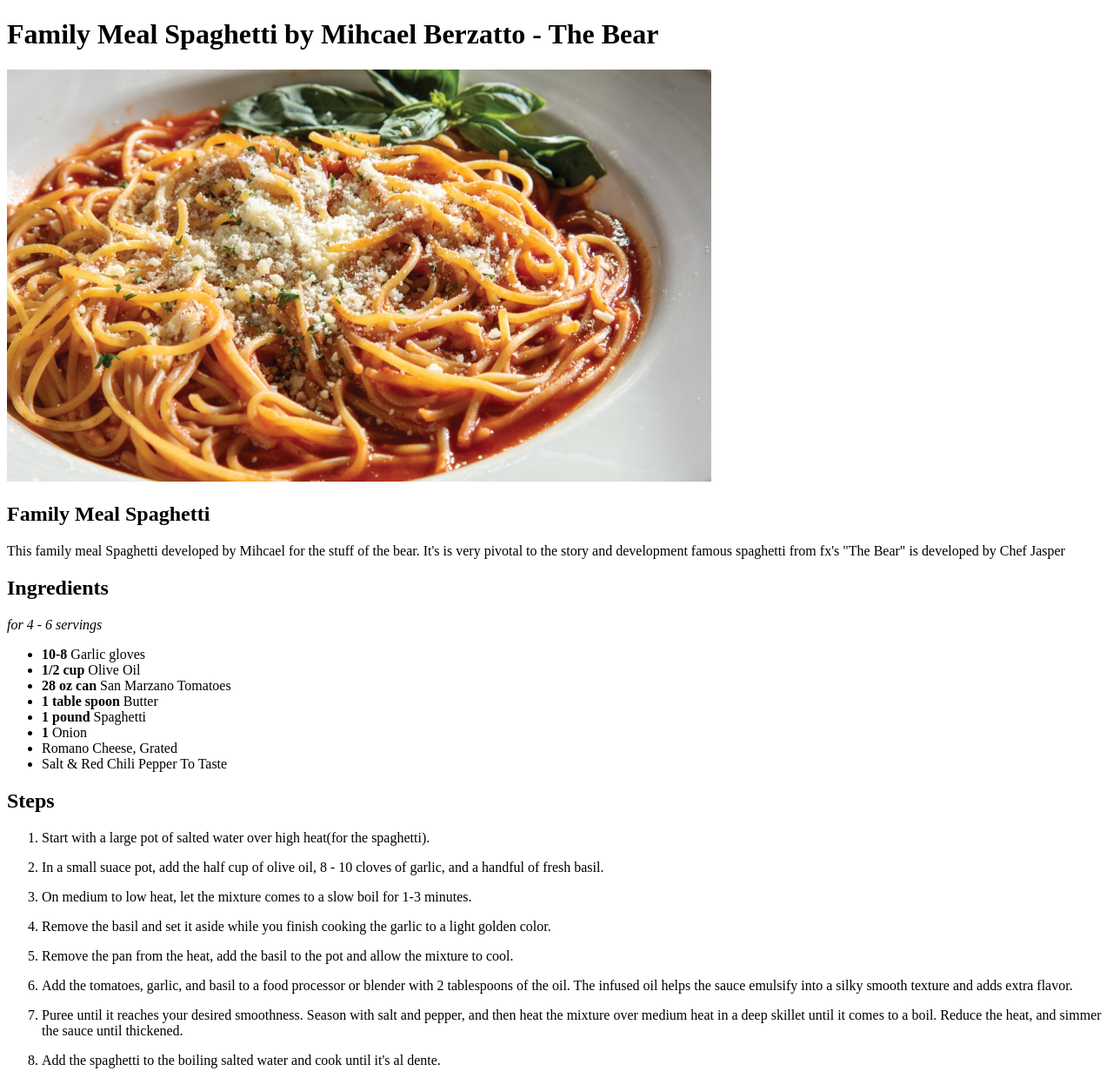
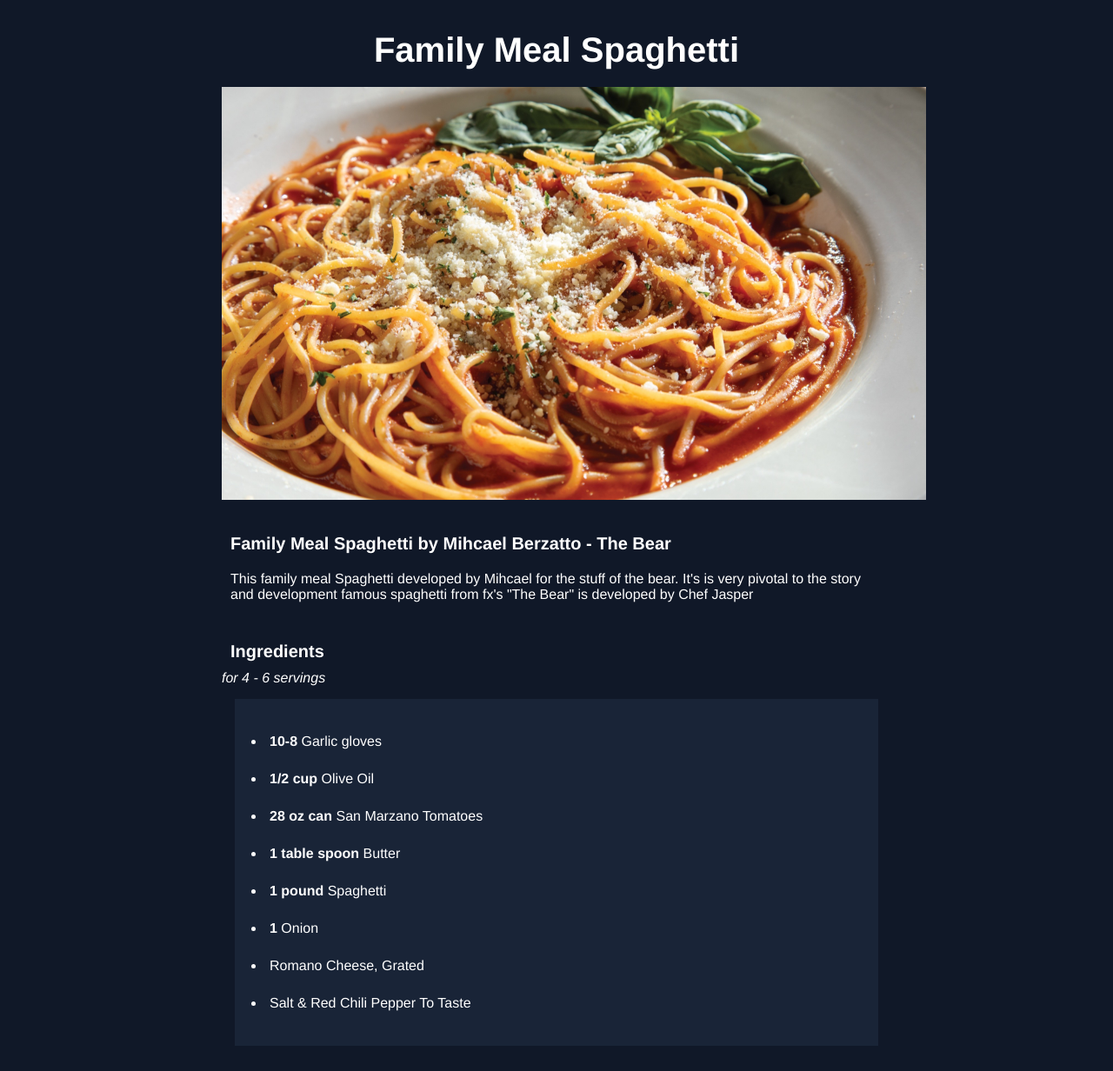
Before and after one commit to vince2td/odin-recipes, a plain HTML site: page recipes/familymeal/family_meal.html in a window 1280 px wide. Shown: the top 1232 px of the page at 87% size. Drawn offline with Linux system fonts and the light colour scheme.

Commit message:
Update css for family_meal.html

```diff
--- a/recipes/familymeal/family_meal.html
+++ b/recipes/familymeal/family_meal.html
@@ -10,16 +10,23 @@
 
 <body>
 
-    <h1>Family Meal Spaghetti by Mihcael Berzatto - The Bear</h1>
+    <div class="content">
+        <h1 class="title">Family Meal Spaghetti</h1>
 
         <img src="./../../images/HHJasper_FamilySpaghettiTheBear.jpeg" alt="The Family meal - The bear" width="810">
+    </div>
 
-    <h2>Family Meal Spaghetti</h2>
+    <div class="content">
+        <h2 class="sub_title">Family Meal Spaghetti by Mihcael Berzatto - The Bear</h2>
         <p>This family meal Spaghetti developed by Mihcael for the stuff of the bear. It's
             is very pivotal to the story and development famous spaghetti from fx's "The Bear" is
-        developed by Chef Jasper</p>
+            developed by Chef Jasper
+        </p>
 
-    <h2>Ingredients </h2><em>for 4 - 6 servings</em>
+    </div>
+
+    <div class="content">
+        <h2 class="sub_title">Ingredients </h2><em>for 4 - 6 servings</em>
         <ul>
             <li><b>10-8</b> Garlic gloves</li>
             <li><b>1/2 cup</b> Olive Oil</li>
@@ -30,32 +37,75 @@
             <li>Romano Cheese, Grated</li>
             <li>Salt & Red Chili Pepper To Taste</li>
         </ul>
+    </div>
 
+    <div class="content">
 
-    <h2>Steps</h2>
+        <h2 class="sub_title">Steps</h2>
 
         <ol>
-        <li><p>Start with a large pot of salted water over high heat(for the spaghetti).</p></li>
-        <li><p>In a small suace pot, add the half cup of olive oil, 8 - 10 cloves of garlic, and a handful of fresh basil.</p></li>
-        <li><p>On medium to low heat, let the mixture comes to a slow boil for 1-3 minutes.</p></li>
-        <li><p>Remove the basil and set it aside while you finish cooking the garlic to a light golden color.</p></li>
-        <li><p>Remove the pan from the heat, add the basil to the pot and allow the mixture to cool.</p></li>
-        <li><p>Add the tomatoes, garlic, and basil to a food processor or blender with 2 tablespoons of the oil. The infused oil helps the sauce emulsify into a silky smooth texture and adds extra flavor.</p></li>
-        <li><p>Puree until it reaches your desired smoothness. Season with salt and pepper, and then heat the mixture over medium heat in a deep skillet until it comes to a boil. Reduce the heat, and simmer the sauce until thickened.</p></li>
-        <li><p>Add the spaghetti to the boiling salted water and cook until it's al dente.</p></li>
-        <li><p>Add the chopped herbs to the sauce, and taste for seasoning. Add more salt as needed. Just be careful here because you may be using the salty pasta water to loosen the sauce, and you don’t want to overseason.</p></li>
-        <li><p>Add the pasta to the thickened sauce and toss to coat.</p></li>
-        <li><p>Cook until the pasta is al dente, adding pasta water to help loosen the sauce as it cooks with the pasta.</p></li>
-        <li><p>Add some fresh chopped basil or parsley, taste for seasoning, and add more salt as needed before serving.</p></li>
+            <li>
+                <p>Start with a large pot of salted water over high heat(for the spaghetti).</p>
+            </li>
+            <li>
+                <p>In a small suace pot, add the half cup of olive oil, 8 - 10 cloves of garlic, and a handful of fresh
+                    basil.</p>
+            </li>
+            <li>
+                <p>On medium to low heat, let the mixture comes to a slow boil for 1-3 minutes.</p>
+            </li>
+            <li>
+                <p>Remove the basil and set it aside while you finish cooking the garlic to a light golden color.</p>
+            </li>
+            <li>
+                <p>Remove the pan from the heat, add the basil to the pot and allow the mixture to cool.</p>
+            </li>
+            <li>
+                <p>Add the tomatoes, garlic, and basil to a food processor or blender with 2 tablespoons of the oil. The
+                    infused oil helps the sauce emulsify into a silky smooth texture and adds extra flavor.</p>
+            </li>
+            <li>
+                <p>Puree until it reaches your desired smoothness. Season with salt and pepper, and then heat the
+                    mixture
+                    over medium heat in a deep skillet until it comes to a boil. Reduce the heat, and simmer the sauce
+                    until
+                    thickened.</p>
+            </li>
+            <li>
+                <p>Add the spaghetti to the boiling salted water and cook until it's al dente.</p>
+            </li>
+            <li>
+                <p>Add the chopped herbs to the sauce, and taste for seasoning. Add more salt as needed. Just be careful
+                    here because you may be using the salty pasta water to loosen the sauce, and you don’t want to
+                    overseason.</p>
+            </li>
+            <li>
+                <p>Add the pasta to the thickened sauce and toss to coat.</p>
+            </li>
+            <li>
+                <p>Cook until the pasta is al dente, adding pasta water to help loosen the sauce as it cooks with the
+                    pasta.
+                </p>
+            </li>
+            <li>
+                <p>Add some fresh chopped basil or parsley, taste for seasoning, and add more salt as needed before
+                    serving.
+                </p>
+            </li>
         </ol>
+    </div>
 
-    <div>
-        <h2>Time</h2>
+    <div class="content">
+        <h2 class="sub_title">Time</h2>
         <p>Prep Time : 5 - 10 mins</p>
         <p>Cook Time : 20 - 25 mins</p>
         <p><b>Total Time</b> : 30 - 35 mins</p>
     </div>
-    <a href="./../../index.html">Home</a>
+
+    <div class="home">
+        <p><a href="./../../index.html">Home</a></p>
+    </div>
+
 </body>
 
 </html>
--- a/recipes/familymeal/style.css
+++ b/recipes/familymeal/style.css
@@ -0,0 +1,58 @@
+* {
+    padding: 0;
+    margin: 0;
+    box-sizing: border-box;
+}
+
+
+body {
+    background-color: #101828;
+    color: #ffffff;
+    font-size: 16px;
+    font-family: Helvetica, Arial, sans-serif;
+    width: 800px;
+    margin: auto;
+}
+
+.title {
+    font-size: 40px;
+    font-weight: bold;
+    padding: 20px;
+    text-align: center;
+}
+
+.sub_title {
+    font-size: 20px;
+    font-weight: bold;
+    padding: 10px;
+}
+
+ul, ol {
+    padding: 20px;
+    margin: 15px;
+    background-color: #192437;
+}
+
+
+li {
+    padding: 5px;
+    margin: 15px;
+}
+
+a {
+    text-decoration: none;
+    color: #ffffff;
+}
+
+.content {
+    padding: 10px;
+    margin: 5px;
+}
+
+p {
+    padding: 10px;
+}
+
+.home {
+    text-align: center;
+}
```
Lines whose indentation alone changed are shown as unchanged.
